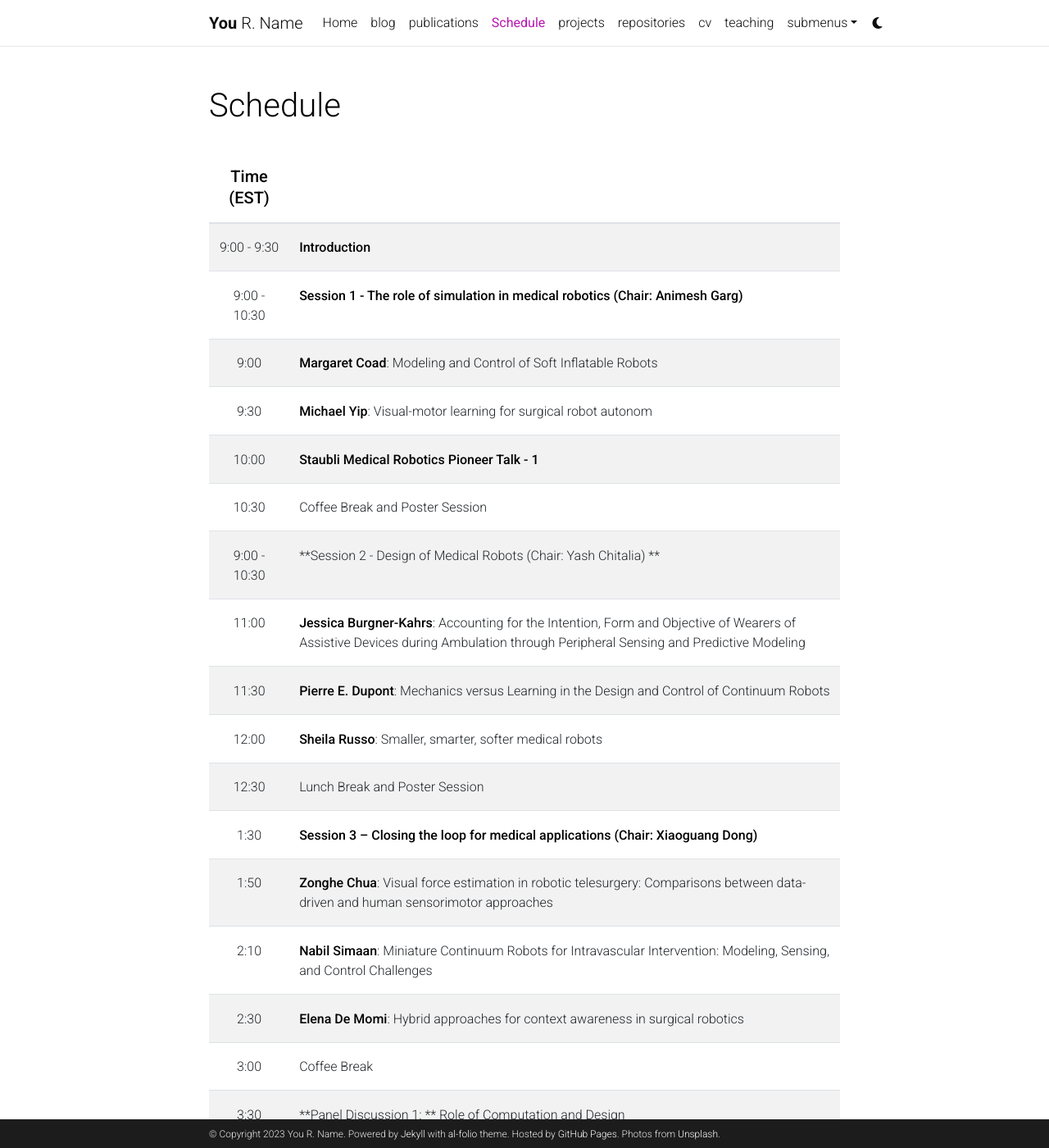
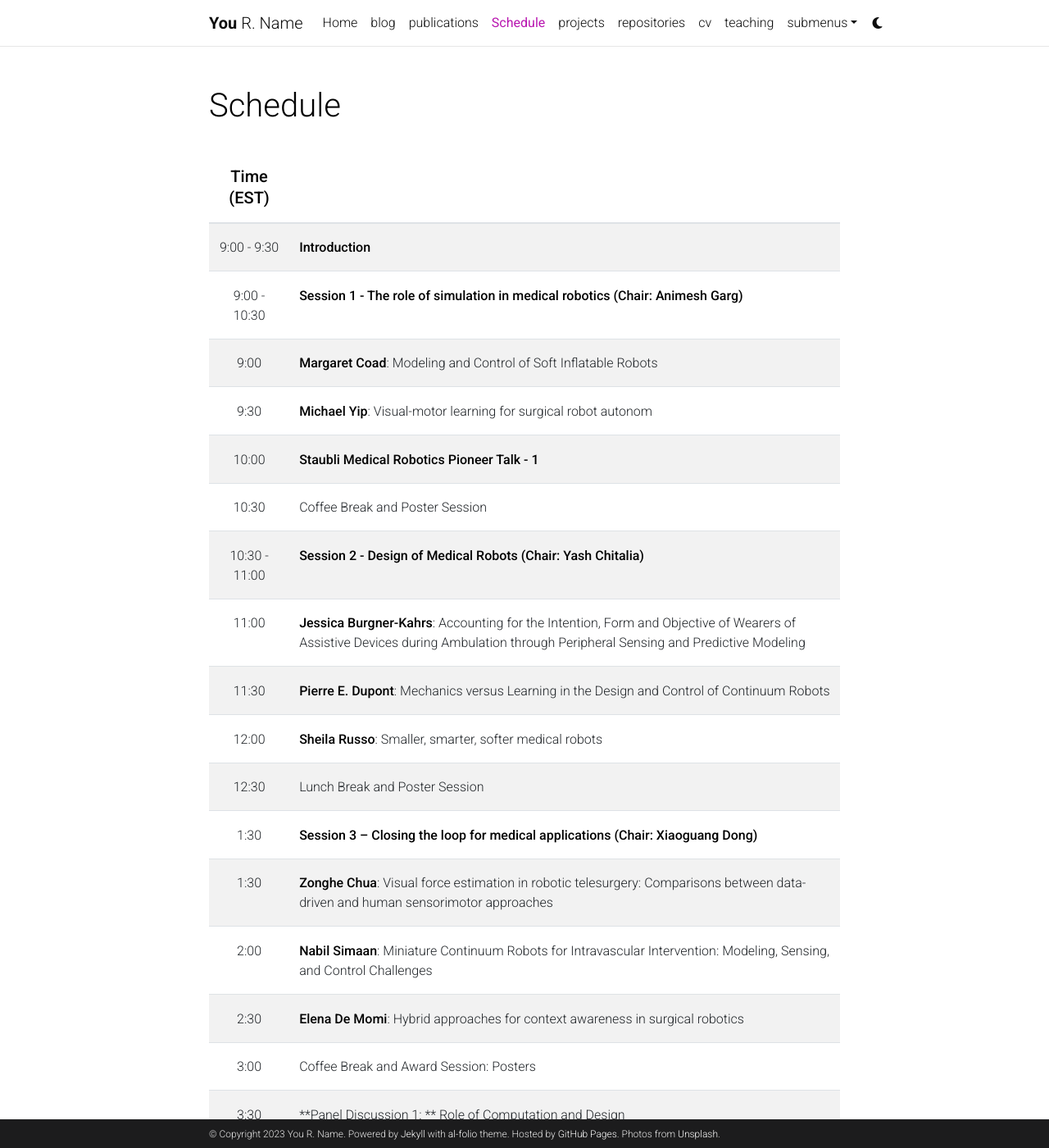
Before and after one commit to future-med-roboticist/future-med-roboticist.github.io, a Jekyll site: the page built from _pages/schedule.md, in a window 1280 px wide and 1400 px high. Shown: the whole window at 82% size. Built offline with Jekyll 4.4.1, drawn with Linux system fonts in a browser that asks for light colours; comment, search, counter and statistics services are not loaded; a style sheet for code colours, icons or effects is not loaded.

Commit message:
Update schedule.md

```diff
--- a/_pages/schedule.md
+++ b/_pages/schedule.md
@@ -15,16 +15,16 @@ nav_order: 1
 | 9:30 | **Michael Yip**: Visual-motor learning for surgical robot autonom |
 | 10:00 | **Staubli Medical Robotics Pioneer Talk - 1**|
 | 10:30 | Coffee Break and Poster Session|
-| 9:00 - 10:30| **Session 2 - Design of Medical Robots (Chair: Yash Chitalia) ** |
+| 10:30 - 11:00| **Session 2 - Design of Medical Robots (Chair: Yash Chitalia)** |
 | 11:00 | **Jessica Burgner-Kahrs**: Accounting for the Intention, Form and Objective of Wearers of Assistive Devices during Ambulation through Peripheral Sensing and Predictive Modeling |
 | 11:30 | **Pierre E. Dupont**: Mechanics versus Learning in the Design and Control of Continuum Robots|
 | 12:00 | **Sheila Russo**: Smaller, smarter, softer medical robots|
 | 12:30 | Lunch Break and Poster Session|
 | 1:30 | **Session 3 – Closing the loop for medical applications (Chair: Xiaoguang Dong)** |
-| 1:50 | **Zonghe Chua**: Visual force estimation in robotic telesurgery: Comparisons between data-driven and human sensorimotor approaches |
-| 2:10 | **Nabil Simaan**: Miniature Continuum Robots for Intravascular Intervention: Modeling, Sensing, and Control Challenges |
+| 1:30 | **Zonghe Chua**: Visual force estimation in robotic telesurgery: Comparisons between data-driven and human sensorimotor approaches |
+| 2:00 | **Nabil Simaan**: Miniature Continuum Robots for Intravascular Intervention: Modeling, Sensing, and Control Challenges |
 | 2:30 | **Elena De Momi**: Hybrid approaches for context awareness in surgical robotics |
-| 3:00 | Coffee Break |
+| 3:00 | Coffee Break and Award Session: Posters|
 | 3:30 | **Panel Discussion 1: ** Role of Computation and Design |
 | 4:15 | **Panel Discussion 2: ** Role of Model and Data |
 | 5:00 | Closing Remarks and Award Session |
```
